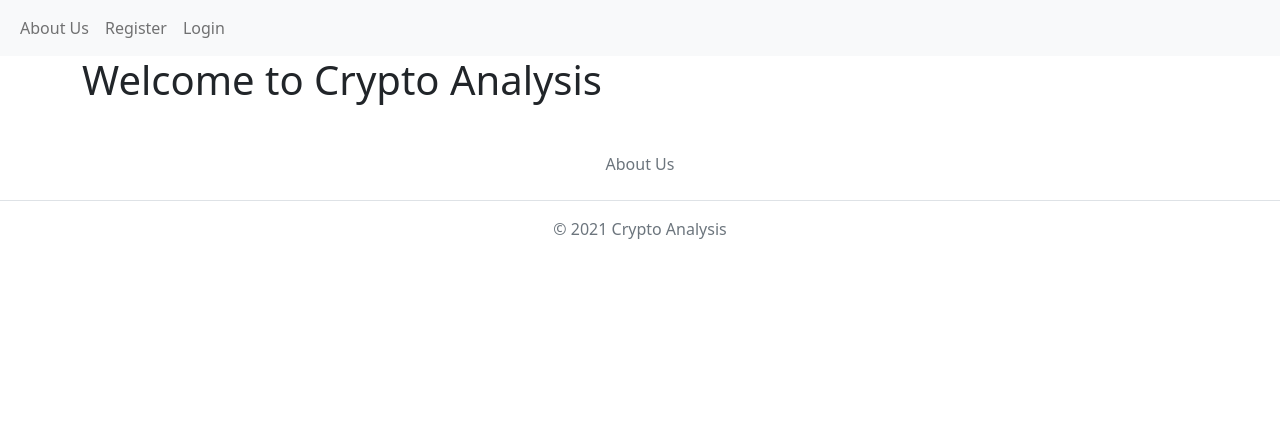
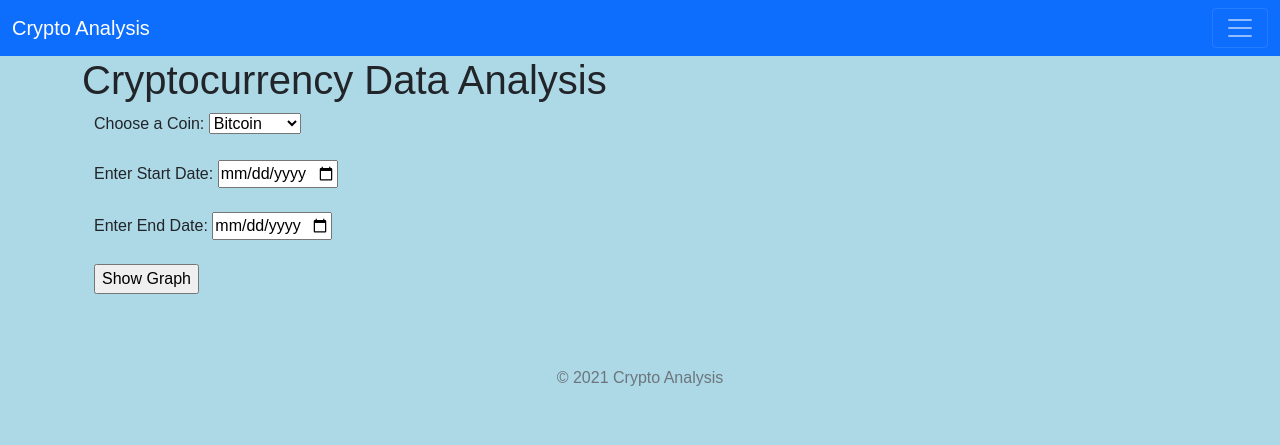
Before and after one commit to naveed49sp/cryptoliveanalysisandtrading, a Django app: page / in a window 1280 px wide. Shown: the top 445 px of the page. Run offline with Django 3.2, Linux system fonts and the light colour scheme.

Commit message:
20/12/2021 work done

```diff
--- a/CryptoAnalysis/RuntimeGraphs/admin.py
+++ b/CryptoAnalysis/RuntimeGraphs/admin.py
@@ -1,12 +1,12 @@
 from django.contrib import admin
-from .models import CryptoDataset, ETHDataset, Wallet, Purchase
+from .models import BTCDataset, ETHDataset, BNBDataset, SOLDataset, Wallet, Purchase
 
 
 class DatasetAdmin(admin.ModelAdmin):
-    list_display = ('date', 'open', 'high', 'low', 'close', 'volume')
+    list_display = ('Date', 'Open', 'High', 'Low', 'Close', 'Volume')
 
 
-admin.site.register(CryptoDataset)
+admin.site.register(BTCDataset)
 
 
 class WalletAdmin(admin.ModelAdmin):
--- a/CryptoAnalysis/RuntimeGraphs/templates/base.html
+++ b/CryptoAnalysis/RuntimeGraphs/templates/base.html
@@ -1,6 +1,7 @@
 <!doctype html>
 {% load static %}
 <html lang="en">
+
 <head>
   <!-- Required meta tags -->
   <meta charset="utf-8">
@@ -10,64 +11,36 @@
   <link href="https://cdn.jsdelivr.net/npm/bootstrap@5.1.3/dist/css/bootstrap.min.css" rel="stylesheet"
     integrity="sha384-1BmE4kWBq78iYhFldvKuhfTAU6auU8tT94WrHftjDbrCEXSU1oBoqyl2QvZ6jIW3" crossorigin="anonymous">
 
-    <link rel="stylesheet" href="{% static 'style.css' %}">
+  <link rel="stylesheet" href="{% static 'css/style.css' %}">
 
   <title>Crypto Analysis</title>
 </head>
+
 <body>
-<nav class="navbar navbar-expand-lg navbar-light bg-light">
+  <!-- As a link -->
+  <nav class="navbar navbar-dark bg-primary">
     <div class="container-fluid">
-         {% comment %} <a class="navbar-brand" href="{% url 'indexmain' %}">Crypto Analysis</a> {% endcomment %}
-        <button class="navbar-toggler" type="button" data-bs-toggle="collapse" data-bs-target="#navbarSupportedContent"
-                aria-controls="navbarSupportedContent" aria-expanded="false" aria-label="Toggle navigation">
+      <a class="navbar-brand" href="/">Crypto Analysis</a>
+      <button class="navbar-toggler" type="button" data-bs-toggle="collapse" data-bs-target="#navbarNavAltMarkup" aria-controls="navbarNavAltMarkup" aria-expanded="false" aria-label="Toggle navigation">
         <span class="navbar-toggler-icon"></span>
       </button>
-        <div class="collapse navbar-collapse" id="navbarSupportedContent">
-            <ul class="navbar-nav me-auto mb-2 mb-lg-0">
-                {% comment %} <li class="nav-item">
-                    <a class="nav-link active" aria-current="page" href="{% url 'home' %}">Home</a>
-                </li> {% endcomment %}
-                <li class="nav-item">
-                    <a class="nav-link" href="{% url 'about-us' %}">About Us</a>
-                </li>
-                <li class="nav-item">
-                  <a class="nav-link" href="{% url 'signup' %}">Register</a>
-              </li>
-              <li class="nav-item">
-                <a class="nav-link" href="{% url 'login' %}">Login</a>
-            </li>
-                <!--
-              <li class="nav-item dropdown">
-                <a class="nav-link dropdown-toggle" href="#" id="navbarDropdown" role="button" data-bs-toggle="dropdown" aria-expanded="false">
-                  Dropdown
-                </a>
-                <ul class="dropdown-menu" aria-labelledby="navbarDropdown">
-                  <li><a class="dropdown-item" href="#">Action</a></li>
-                  <li><a class="dropdown-item" href="#">Another action</a></li>
-                  <li><hr class="dropdown-divider"></li>
-                  <li><a class="dropdown-item" href="#">Something else here</a></li>
-                </ul>
-              </li>
-
-              <li class="nav-item">
-                <a class="nav-link disabled">Disabled</a>
-              </li>
-              -->
-            </ul>
-            <!--
-          <form class="d-flex">
-            <input class="form-control me-2" type="search" placeholder="Search" aria-label="Search">
-            <button class="btn btn-outline-success" type="submit">Search</button>
-          </form>
-          -->
+      <div class="collapse navbar-collapse" id="navbarNavAltMarkup">
+        <div class="navbar-nav">
+          <a class="nav-link active" aria-current="page" href="/compare">Comparison</a>
+          <a class="nav-link" href="/">Trading Strategy</a>
+          <a class="nav-link" href="/login">Login</a>
+          <a class="nav-link" href="/signup">Register</a>
+        </div>
       </div>
     </div>
   </nav>
+
   <div class="container">
     {% block content %}
     {% endblock %}
   </div>
   <!-- Optional JavaScript; choose one of the two! -->
+
 
   <!-- Option 1: Bootstrap Bundle with Popper -->
   <script src="https://cdn.jsdelivr.net/npm/bootstrap@5.1.3/dist/js/bootstrap.bundle.min.js"
@@ -80,12 +53,8 @@
 <script src="https://cdn.jsdelivr.net/npm/bootstrap@5.1.3/dist/js/bootstrap.min.js" integrity="sha384-QJHtvGhmr9XOIpI6YVutG+2QOK9T+ZnN4kzFN1RtK3zEFEIsxhlmWl5/YESvpZ13" crossorigin="anonymous"></script>
 -->
   <footer class="py-3 my-4">
-    <ul class="nav justify-content-center border-bottom pb-3 mb-3">
-        {% comment %} <li class="nav-item"><a href="{% url 'indexmain' %}" class="nav-link px-2 text-muted">Home</a></li> {% endcomment %}
-        <li class="nav-item"><a href="{% url 'about-us' %}" class="nav-link px-2 text-muted">About Us</a></li>
-
-    </ul>
     <p class="text-center text-muted">© 2021 Crypto Analysis</p>
   </footer>
 </body>
+
 </html>
--- a/CryptoAnalysis/RuntimeGraphs/templates/index.html
+++ b/CryptoAnalysis/RuntimeGraphs/templates/index.html
@@ -1,18 +1,43 @@
-
 {% extends 'base.html' %}
 
 {% block content %}
 
-
-{% if error %}
-{{ error }}
-
-<br/>
-<br/>
+<h1>Cryptocurrency Data Analysis</h1>
+<div class="container">
+    <form action="/" method="Post" , name="form" , class="form">
+        {% csrf_token %}
+        <label for="coins">Choose a Coin:</label>
+        <select name="coins" id="coins" required>
+            <option value="BTC-USD">Bitcoin</option>
+            <option value="ETH-USD">Ethereum</option>
+            <option value="BNB-USD">Binance</option>
+            <option value="SOL-USD">Solana</option>
+        </select>
+        <br /><br />
+        <label for="start">Enter Start Date: </label>
+        <input type="date" name="start" id="start" required /><br /><br />
+        <label for="end">Enter End Date: </label>
+        <input type="date" name="end" id="end" required /><br /><br />
+        <input type="submit" value="Show Graph" /> <br /><br />
+    </form>
+    <script>
+        start.max = new Date().toISOString().split("T")[0];
+        end.max = new Date().toISOString().split("T")[0];
+        const d = new Date();
+        const pastYear = d.getFullYear() - 2;
+        d.setFullYear(pastYear);
+        d.setDate(d.getDate()+1)
+        start.min = d.toISOString().split("T")[0];
+        end.min = d.toISOString().split("T")[0];
+    </script>
+</div>
+{% if plotdivs %}
+<h3>Analytical Plots {{ coin }}</h3>
+{% for plot in plotdivs %}
+<div class="one">
+    {{ plot|safe }}
+</div>
+{% endfor %}
 {% endif %}
 
-<h1>Welcome to Crypto Analysis</h1>
-
-
-
 {% endblock %}
--- a/CryptoAnalysis/RuntimeGraphs/urls.py
+++ b/CryptoAnalysis/RuntimeGraphs/urls.py
@@ -4,8 +4,8 @@ from . import views
 urlpatterns = [
     # path('', views, name='index'),
 
-    path('', views.indexmain, name='about-us'),
-    path('about-us/', views.about, name='about-us'),
+    path('', views.indexmain, name='index'),
+    path('compare', views.compare, name='compare'),
     path('signup', views.signup, name="signup"),
     path("login", views.login, name="login"),
     path("logout", views.logout, name= "logout"),
--- a/CryptoAnalysis/RuntimeGraphs/views.py
+++ b/CryptoAnalysis/RuntimeGraphs/views.py
@@ -22,6 +22,7 @@ from django.views.decorators.csrf import csrf_exempt, csrf_protect
 from pylab import rcParams
 import numpy as np
 import pandas as pd
+import seaborn as sns
 import sqlite3
 # import business logic from services.py layer
 from .management.commands.services import getDateService, getDefaultData, getUserInputDateRange, outOfRange
@@ -30,6 +31,9 @@ import matplotlib.pyplot as plt_sal
 from datetime import date, timedelta
 from .models import Wallet
 import plotly.graph_objects as go
+import  plotly.figure_factory as ff
+import plotly.express as px
+from plotly.offline import plot
 import mpld3
 from matplotlib import pyplot as plt23
 import statsmodels.api as sm
@@ -43,11 +47,10 @@ from requests.exceptions import ConnectionError, Timeout, TooManyRedirects
 import json
 import pprint
 import csv
+from io import BytesIO
+import base64
 
-
-# from binance import Client, helpers
-
-# CLIENT = Client(config.API_KEY, config.API_SECRET)
+from .utils import *
 import requests
 import json
 import atexit
@@ -138,7 +141,7 @@ class Index(TemplateView):
         # make connection to database and get runtimegraphs table into dataframe
         conn = sqlite3.connect("db.sqlite3")
         df = pd.read_sql_query(
-            "select * from RuntimeGraphs_cryptodataset;", conn)
+            "select * from RuntimeGraphs_btcdataset;", conn)
         # 1 year comprehensive analysis
         dd = df.copy()
         btc_year = wal.btc
@@ -330,13 +333,6 @@ Also, Never going to sell at a price lower than I bought.
 
         return context
 
-
-def about(request):
-    return render(request, 'about.html', {})
-
-
-def indexmain(request):
-    return render(request, 'index.html', {})
 
 
 def Main(request):
@@ -961,3 +957,214 @@ Also, Never going to sell at a price lower than I bought.
                 """
 
         return context
+
+
+
+
+
+
+# Naveed Code Start's from here Please don't edit in this section
+
+
+def indexmain(request):
+    if request.method == 'POST':
+        form_data = request.POST.dict()
+        t = form_data.get('coins', '')
+        p = '2y'
+        i = '1h'
+        df = configdf(t,p,i)
+        start=str(request.POST.get('start',''))
+        end=str(request.POST.get('end',''))
+        print(start, end, type(start), type(end))
+        test = df.loc[start:end]
+        print(test.shape)
+
+
+        graphs = []
+        layouts = []
+
+        graphs.append(
+            go.Scatter(x=test.index, y=test['Close'], mode = 'lines')
+        )
+
+        layouts.append(
+            {
+        'title': 'Line Plot',
+        'xaxis_title': 'Date',
+        'yaxis_title': 'Close Price',
+        'height': 600,
+        'width': 800,
+        }
+
+        )
+
+        hourly_mean = test[['Close', 'Hour']].groupby(['Hour']).mean()
+
+        graphs.append(
+            go.Bar(x=hourly_mean.index.astype(str), y=hourly_mean['Close'])
+        )
+
+        layouts.append(
+            {
+        'title': 'Mean Prices for each hour of the day',
+        'xaxis_title': 'Hours',
+        'yaxis_title': 'Mean Price',
+        'height': 600,
+        'width': 800,
+        }
+        )
+
+        weekday_mean = test[['Close', 'Weekday']].groupby(['Weekday']).mean()
+        days = ['Mon', 'Tue', 'Wed', 'Thu', 'Fri', 'Sat', 'Sun']
+        weekday_mean = weekday_mean.reindex(days)
+
+        graphs.append(
+            go.Bar(x=weekday_mean.index, y=weekday_mean['Close'])
+        )
+
+        layouts.append(
+            {
+        'title': 'Mean Prices for each day of the Week',
+        'xaxis_title': 'Day of Week',
+        'yaxis_title': 'Mean Price',
+        'height': 600,
+        'width': 800,
+        }
+        )
+
+        monthday_mean = test[['Close', 'Monthday']].groupby(['Monthday']).mean()
+
+        graphs.append(
+            go.Bar(x=monthday_mean.index.astype(str), y=monthday_mean['Close'])
+        )
+
+        layouts.append(
+            {
+        'title': 'Mean Prices for each day of the Month',
+        'xaxis_title': 'Day of Month',
+        'yaxis_title': 'Mean Price',
+        'height': 600,
+        'width': 800,
+        }
+        )
+
+        monthly_mean = test[['Close', 'Month']].groupby(['Month']).mean()
+        reorder = ['Jan', 'Feb', 'Mar','Apr', 'May', 'Jun','Jul','Aug','Sep','Oct', 'Nov','Dec']
+        monthly_mean = monthly_mean.reindex(reorder)
+
+        graphs.append(
+            go.Bar(x=monthly_mean.index, y=monthly_mean['Close'])
+        )
+
+        layouts.append(
+            {
+        'title': 'Mean Prices for each Month of the Year',
+        'xaxis_title': 'Months',
+        'yaxis_title': 'Mean Price',
+        'height': 600,
+        'width': 800,
+        }
+        )
+
+        yearly_mean = test[['Close', 'Year']].groupby(['Year']).mean()
+
+        graphs.append(
+            go.Bar(x=yearly_mean.index.astype(str), y=yearly_mean['Close'])
+        )
+
+        layouts.append(
+            {
+        'title': 'Mean Prices for each Year',
+        'xaxis_title': 'Years',
+        'yaxis_title': 'Mean Price',
+        'height': 600,
+        'width': 800,
+        }
+        )
+
+        data_7days = test.iloc[-168:]
+
+        graphs.append(
+            go.Candlestick(x=data_7days.index, open=data_7days['Open'],
+            high=data_7days['High'], low=data_7days['Low'],
+            close=data_7days['Close']
+            )
+        )
+
+        layouts.append(
+            {
+        'title': 'Candlestick for recent 7-Days Data',
+        'xaxis_title': 'Dates',
+        'yaxis_title': 'Price',
+        'height': 600,
+        'width': 800,
+        }
+        )
+
+        data_24hrs = test.iloc[-24:]
+
+        graphs.append(
+            go.Candlestick(x=data_24hrs.index, open=data_24hrs['Open'],
+            high=data_24hrs['High'], low=data_24hrs['Low'],
+            close=data_24hrs['Close']
+            )
+        )
+
+        layouts.append(
+            {
+        'title': 'Candlestick for recent 24-Hours Data',
+        'xaxis_title': 'Hours',
+        'yaxis_title': 'Price',
+        'height': 600,
+        'width': 800,
+        }
+        )
+
+
+        plot_div=[]
+        for g,l in zip(graphs,layouts):
+            plot_div.append(plot({'data': g, 'layout': l}, output_type='div'))
+        return render(request, 'index.html',{'plotdivs': plot_div, 'coin': t})
+    else:
+        return render(request, 'index.html', {})
+
+
+def compare(request):
+    inplots = []
+    # make connection to database and get runtimegraphs table into dataframe
+    conn = sqlite3.connect("db.sqlite3")
+    # fetching data from database
+    df_btc = pd.read_sql_query("select * from RuntimeGraphs_btcdataset;", conn,
+            parse_dates=True, index_col='Date')
+    df_eth = pd.read_sql_query("select * from RuntimeGraphs_ethdataset;", conn,
+            parse_dates=True, index_col='Date')
+    df_bnb = pd.read_sql_query("select * from RuntimeGraphs_bnbdataset;", conn,
+            parse_dates=True, index_col='Date')
+    df_sol = pd.read_sql_query("select * from RuntimeGraphs_soldataset;", conn,
+            parse_dates=True, index_col='Date')
+
+    # getting Close column and its percentage change
+    btc = df_btc.Close.pct_change()
+    eth = df_eth.Close.pct_change()
+    bnb = df_bnb.Close.pct_change()
+    sol = df_sol.Close.pct_change()
+    # making a dataframe from multiple series
+    dfclose = pd.DataFrame({'BTC': btc, 'ETH': eth, 'BNB': bnb, 'SOL': sol})
+    corr_all = dfclose.corr()
+    mask = np.triu(np.ones_like(corr_all, dtype=np.bool))
+    heatmap_all = get_heatmap(corr_all, title="Percentage Change Correlation between Coins", mask=mask)
+    inplots.append(heatmap_all)
+    # corelation between BTC and other coins
+    ethr = btc.corr(eth)
+    bnbr = btc.corr(bnb)
+    solr = btc.corr(sol)
+    corr_with_btc = pd.Series(data=[ethr, bnbr, solr], index=['ETH', 'BNB', 'SOL'])
+    df_corr_with_btc = corr_with_btc.to_frame(name='BTC')
+    heatmap_btc = get_heatmap(df_corr_with_btc, title="Correlation of Other Coins With BTC")
+    inplots.append(heatmap_btc)
+    # bar plot
+    corr_with_btc.sort_values(ascending=False, inplace= True)
+    bars = get_barplot(x=corr_with_btc.index, y=corr_with_btc.values,
+        title='Correlation Between BTC and Other Coins')
+    inplots.append(bars)
+    return render(request, 'comparison.html', {'iplots':inplots})
--- a/CryptoAnalysis/static/css/style.css
+++ b/CryptoAnalysis/static/css/style.css
@@ -32,3 +32,8 @@ input{
         display: block!important
         }
 }
+
+body, html {
+    font-family: sans-serif;
+    background-color: lightblue;
+}
```
Also changed, not shown: CryptoAnalysis/RuntimeGraphs/management/commands/add_data.py (+35 -21 lines), CryptoAnalysis/RuntimeGraphs/management/commands/mycommand.py (added, +9 -0 lines), CryptoAnalysis/RuntimeGraphs/models.py (+38 -15 lines), CryptoAnalysis/RuntimeGraphs/static/css/style.css (+1 -6 lines), CryptoAnalysis/RuntimeGraphs/templates/comparison.html (added, +55 -0 lines), CryptoAnalysis/RuntimeGraphs/utils.py (+39 -1 lines), CryptoAnalysis/RuntimeGraphs/migrations/0015_auto_20211220_0216.py (added), 1 other file. Lines whose indentation alone changed are shown as unchanged.
